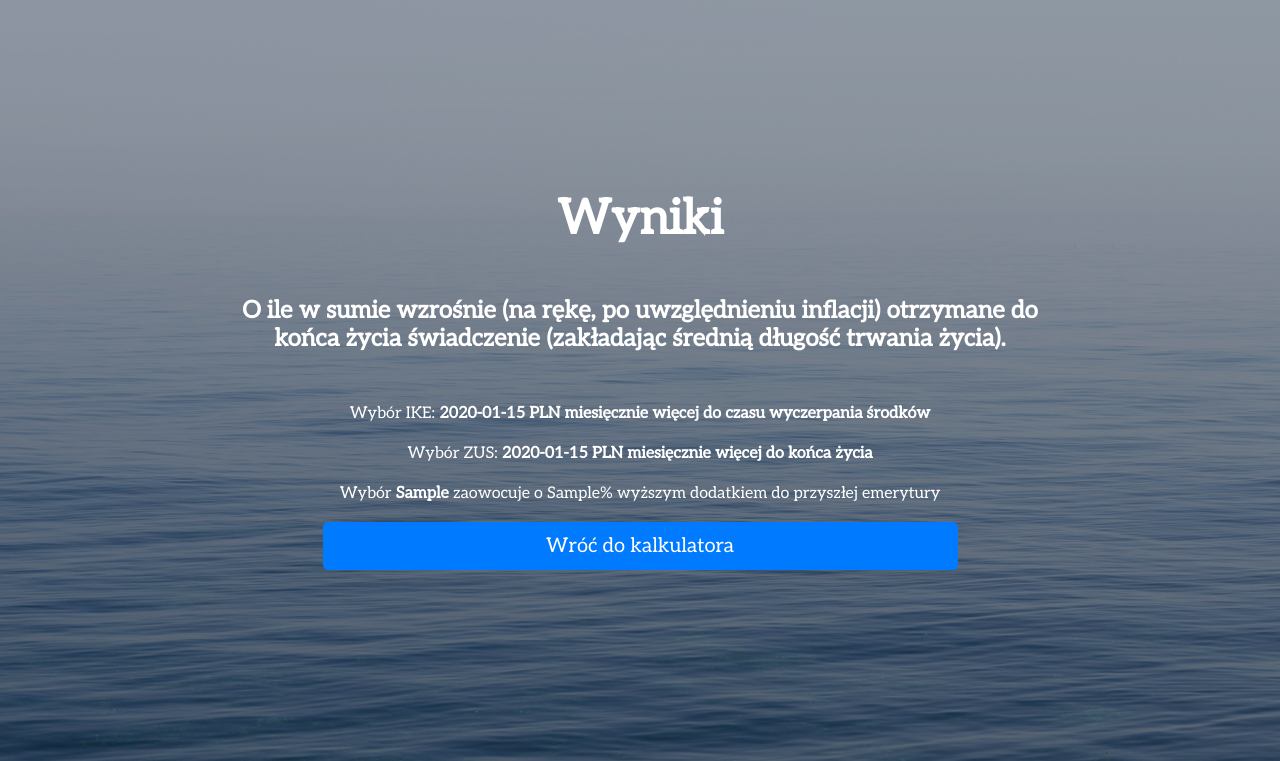
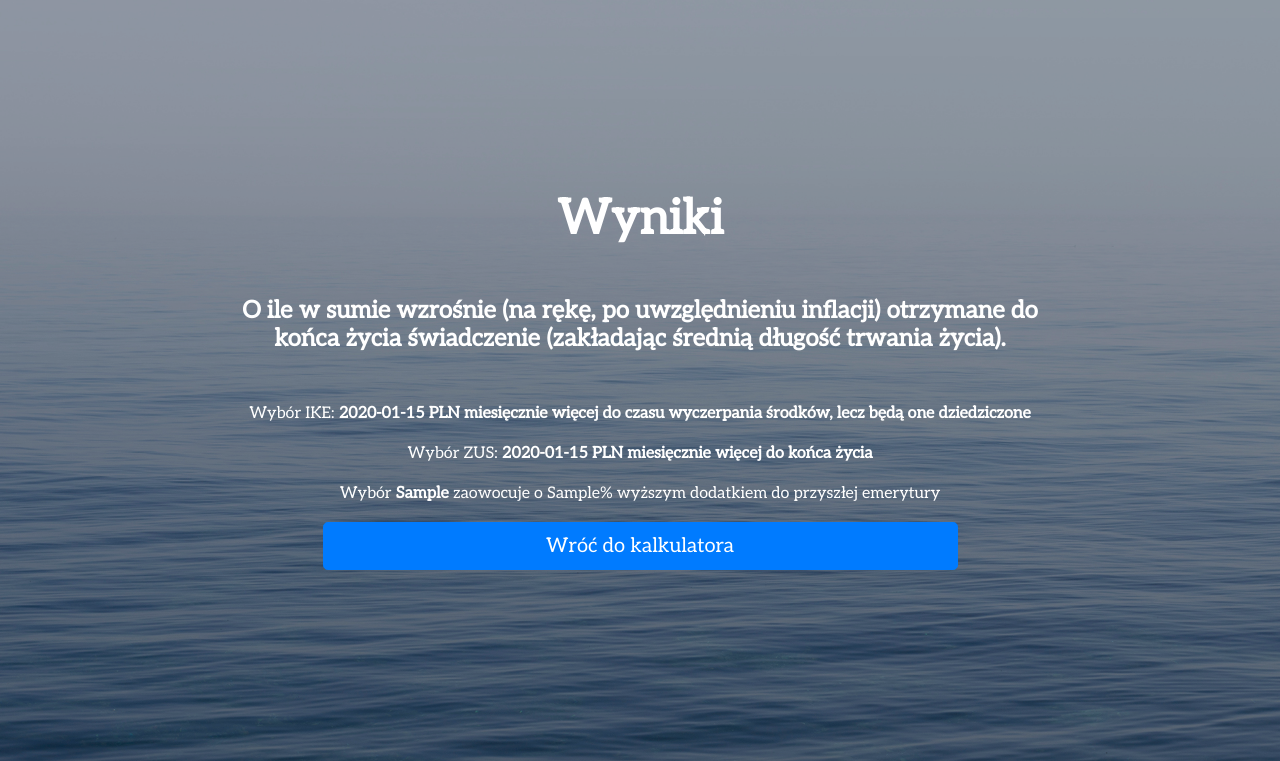
Before and after one commit to mwrabel/ofe-decision, a Flask app: template templates/wynik.html in a window 1280 px wide. Shown: the part 57-818 px from the top of the page. Run offline with Flask 2, Linux system fonts and the light colour scheme; the template is opened without the code that fills it: most values are stand-ins (such as "Sample title", 1, 10 or a date in 2020); some libraries are stand-ins or nearby versions.

Commit message:
Update wynik.html

```diff
--- a/templates/wynik.html
+++ b/templates/wynik.html
@@ -9,7 +9,7 @@
         <div class="col-xl-9 mx-auto">
           <h1 class="mb-5">Wyniki</h1>
           <h4 class="mb-5">O ile w sumie wzrośnie (na rękę, po uwzględnieniu inflacji) otrzymane do końca życia świadczenie (zakładając średnią długość trwania życia).</h4>
-          <p>Wybór IKE: <b>{{ sredni_dodatek_do_emerytury_ike }} PLN miesięcznie więcej do czasu wyczerpania środków</b></p>
+          <p>Wybór IKE: <b>{{ sredni_dodatek_do_emerytury_ike }} PLN miesięcznie więcej do czasu wyczerpania środków, lecz będą one dziedziczone</b></p>
           <p>Wybór ZUS: <b>{{ sredni_dodatek_do_emerytury_zus }} PLN miesięcznie więcej do końca życia</b></p>
           <p>Wybór <b>{{ rekomendacja_komentarz }}</b> zaowocuje o {{ rekomendacja_przewaga }}% wyższym dodatkiem do przyszłej emerytury</p>
         </div>
```
